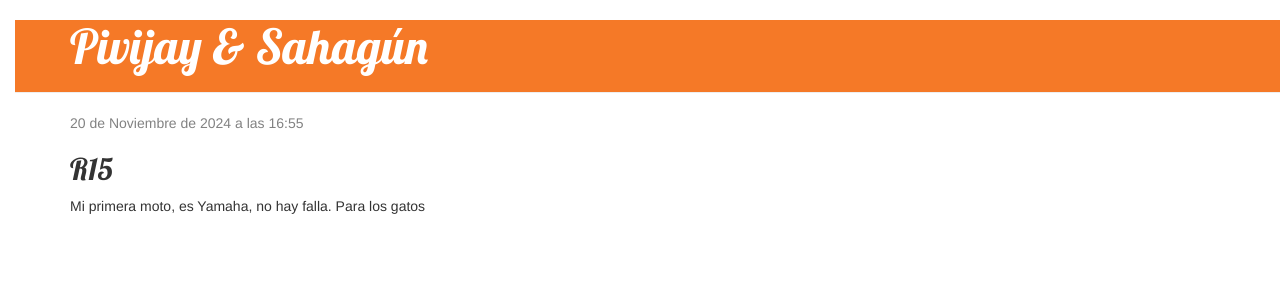
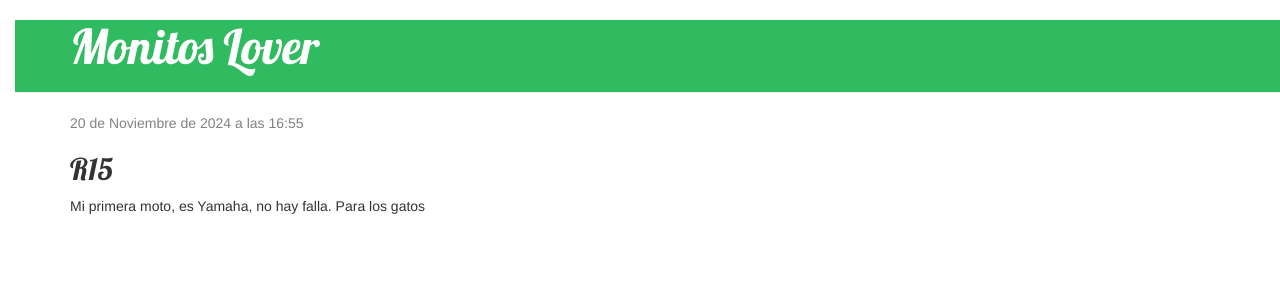
Before and after one commit to Juuancho/ProyectDjango, a Django app: page /post/3/ in a window 1280 px wide. Shown: the top 300 px of the page. Run offline with Django 4.2, Linux system fonts and the light colour scheme; data comes from the database, SQL or seed files in the repository; both versions use the stored data as it was after the commit; some libraries are stand-ins or nearby versions.

Commit message:
Cambiado estilo por uno mejor

```diff
--- a/blog/static/css/blog.css
+++ b/blog/static/css/blog.css
@@ -1,5 +1,5 @@
 h1 a, h2 a {
-    color: #C25100;
+    color: #30bb61;
     font-family: 'Lobster';
 }
 
@@ -8,7 +8,7 @@ body {
 }
 
 .page-header {
-    background-color: #f57927;
+    background-color: #30bb61;
     padding-left: 55px;
     margin-top: 0;
     padding: 20px 20x 20px 40px;
--- a/blog/templates/blog/base.html
+++ b/blog/templates/blog/base.html
@@ -15,7 +15,7 @@
         {% if user.is_authenticated %}
             <a href="{% url 'post_new' %}" class="top-menu"><span class="glyphicon glyphicon-plus"></span></a>
         {% endif %}
-            <h1><a href="/">Pivijay & Sahagún</a></h1>
+            <h1><a href="/">Monitos Lover</a></h1>
     </div>
     <div class="content container">
         <div class="row">
```
Also changed, not shown: db.sqlite3.
